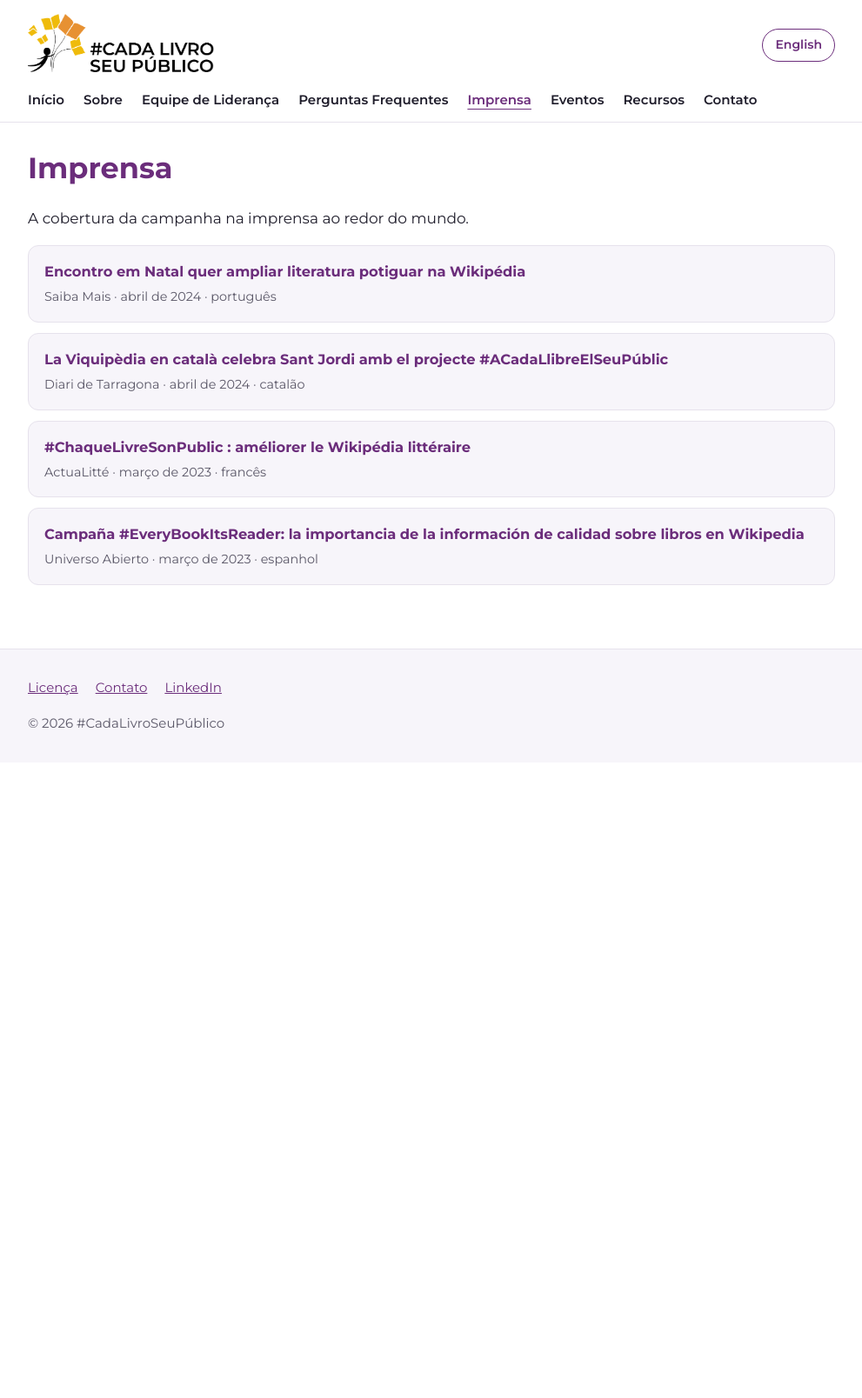
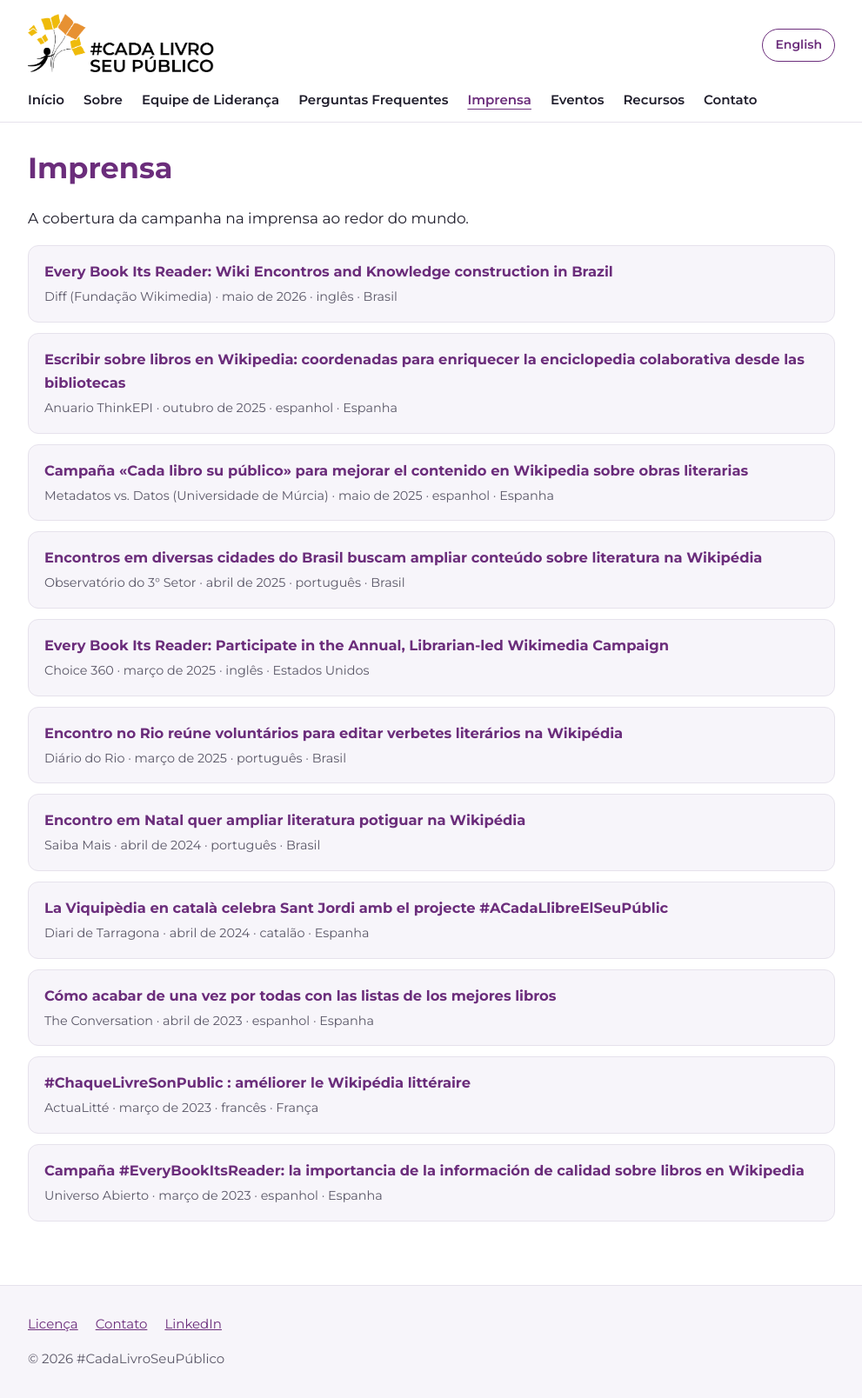
Before and after one commit to ELEMBridges/everybookitsreader, a Jekyll site: the page built from pages/pt/media.md, in a window 1280 px wide. Shown: the whole page at 87% size, without its empty margins (144-1135 px from the left). Built offline with Jekyll 4.4.1, drawn with Linux system fonts in a browser that asks for light colours; before the commit the page ends 900 px from its top, so only the background shows below that.

Commit message:
Update media.md

```diff
--- a/pages/pt/media.md
+++ b/pages/pt/media.md
@@ -8,11 +8,25 @@ layout: default
 
 A cobertura da campanha na imprensa ao redor do mundo.
 
+- **[Every Book Its Reader: Wiki Encontros and Knowledge construction in Brazil](https://diff.wikimedia.org/2026/05/26/every-book-its-reader-wiki-encontros-and-knowledge-construction-in-brazil/)**
+  Diff (Fundação Wikimedia) · maio de 2026 · inglês · Brasil
+- **[Escribir sobre libros en Wikipedia: coordenadas para enriquecer la enciclopedia colaborativa desde las bibliotecas](https://doi.org/10.3145/thinkepi.2025.e19a17)**
+  Anuario ThinkEPI · outubro de 2025 · espanhol · Espanha
+- **[Campaña «Cada libro su público» para mejorar el contenido en Wikipedia sobre obras literarias](https://www.um.es/metadatosvsdatos/campana-cada-libro-su-publico-para-mejorar-el-contenido-en-wikipedia-sobre-obras-literarias/)**
+  Metadatos vs. Datos (Universidade de Múrcia) · maio de 2025 · espanhol · Espanha
+- **[Encontros em diversas cidades do Brasil buscam ampliar conteúdo sobre literatura na Wikipédia](https://observatorio3setor.org.br/encontros-em-diversas-cidades-do-brasil-buscam-ampliar-conteudo-sobre-literatura-na-wikipedia-2/)**
+  Observatório do 3° Setor · abril de 2025 · português · Brasil
+- **[Every Book Its Reader: Participate in the Annual, Librarian-led Wikimedia Campaign](https://www.choice360.org/libtech-insight/every-book-its-reader-participate-in-the-annual-librarian-led-wikimedia-campaign/)**
+  Choice 360 · março de 2025 · inglês · Estados Unidos
+- **[Encontro no Rio reúne voluntários para editar verbetes literários na Wikipédia](https://diariodorio.com/encontro-no-rio-reune-voluntarios-para-editar-verbetes-literarios-na-wikipedia/)**
+  Diário do Rio · março de 2025 · português · Brasil
 - **[Encontro em Natal quer ampliar literatura potiguar na Wikipédia](https://saibamais.jor.br/2024/04/encontro-em-natal-quer-ampliar-literatura-potiguar-na-wikipedia/)**
-  Saiba Mais · abril de 2024 · português
+  Saiba Mais · abril de 2024 · português · Brasil
 - **[La Viquipèdia en català celebra Sant Jordi amb el projecte #ACadaLlibreElSeuPúblic](https://www.diaridetarragona.com/cultura/la-viquipedia-en-catala-celebra-sant-jordi-amb-el-projecte-acadallibreelseupublic-GO19060978)**
-  Diari de Tarragona · abril de 2024 · catalão
+  Diari de Tarragona · abril de 2024 · catalão · Espanha
+- **[Cómo acabar de una vez por todas con las listas de los mejores libros](https://theconversation.com/como-acabar-de-una-vez-por-todas-con-las-listas-de-los-mejores-libros-203353)**
+  The Conversation · abril de 2023 · espanhol · Espanha
 - **[#ChaqueLivreSonPublic : améliorer le Wikipédia littéraire](https://actualitte.com/article/110595/technologie/chaquelivresonpublic-ameliorer-le-wikipedia-litteraire)**
-  ActuaLitté · março de 2023 · francês
+  ActuaLitté · março de 2023 · francês · França
 - **[Campaña #EveryBookItsReader: la importancia de la información de calidad sobre libros en Wikipedia](https://universoabierto.org/2023/03/08/campana-everybookitsreader-la-importancia-de-la-informacion-de-calidad-sobre-libros-en-wikipedia/)**
-  Universo Abierto · março de 2023 · espanhol
+  Universo Abierto · março de 2023 · espanhol · Espanha
```
